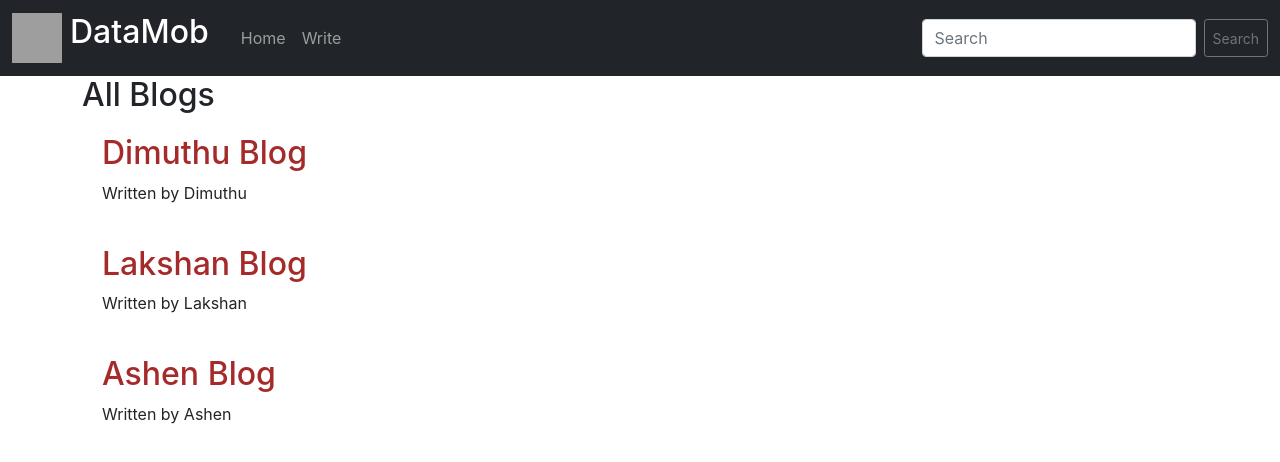
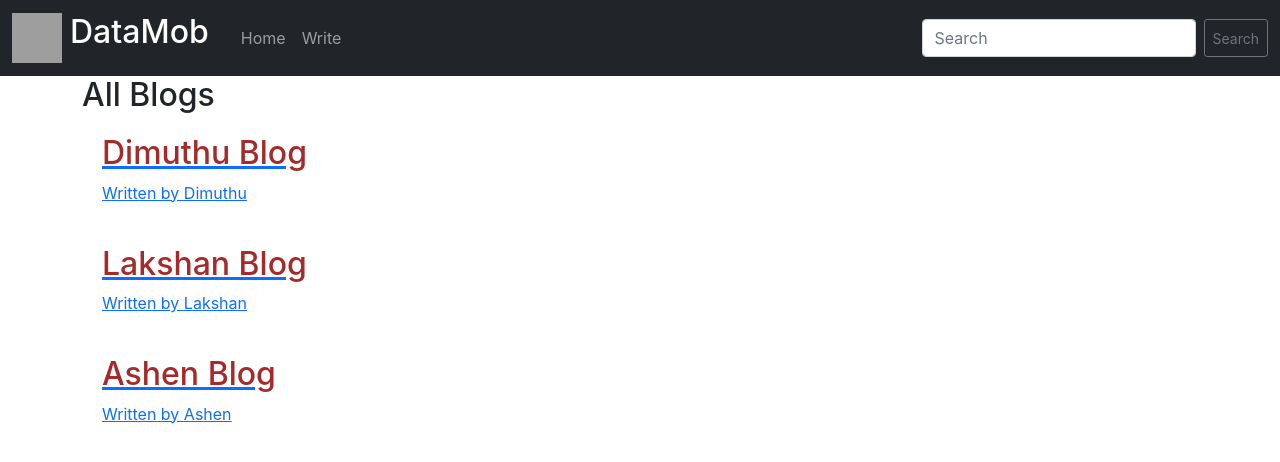
Before and after one commit to Dimuthu-10/blog-site, a React (Create React App) app: page / in a window 1280 px wide. Shown: the top 462 px of the page. Built offline with nearby package versions, Linux system fonts and the light colour scheme; data requests are answered from the project's data file; grey boxes are pictures that could not be loaded.

Commit message:
add link to blog content

```diff
--- a/src/Components/blog-item.jsx
+++ b/src/Components/blog-item.jsx
@@ -1,3 +1,5 @@
+import { Link } from "react-router-dom";
+
 const BlogItems = ({ blog, title }) => {
     // const blogs = props.blog
     return (
@@ -7,9 +9,11 @@ const BlogItems = ({ blog, title }) => {
             {blog.map((blogs) => (
             <div className="blog-item" key={blogs.id}>
                 <ul className="list-group list-group-flush">
-                    <li className=" item list-group-item rounded   m-1 ">
-                         <h2 className='header'>{ blogs.title }</h2>
-                         <p>Written by { blogs.author } </p>
+                    <li className="item list-group-item rounded   m-1 ">
+                        <Link to={`/blogs/ ${blogs.id}  `}>
+                            <h2 className='header'>{ blogs.title }</h2>
+                            <p>Written by { blogs.author } </p>
+                        </Link>
                     </li>
                 </ul>
             </div>
```
